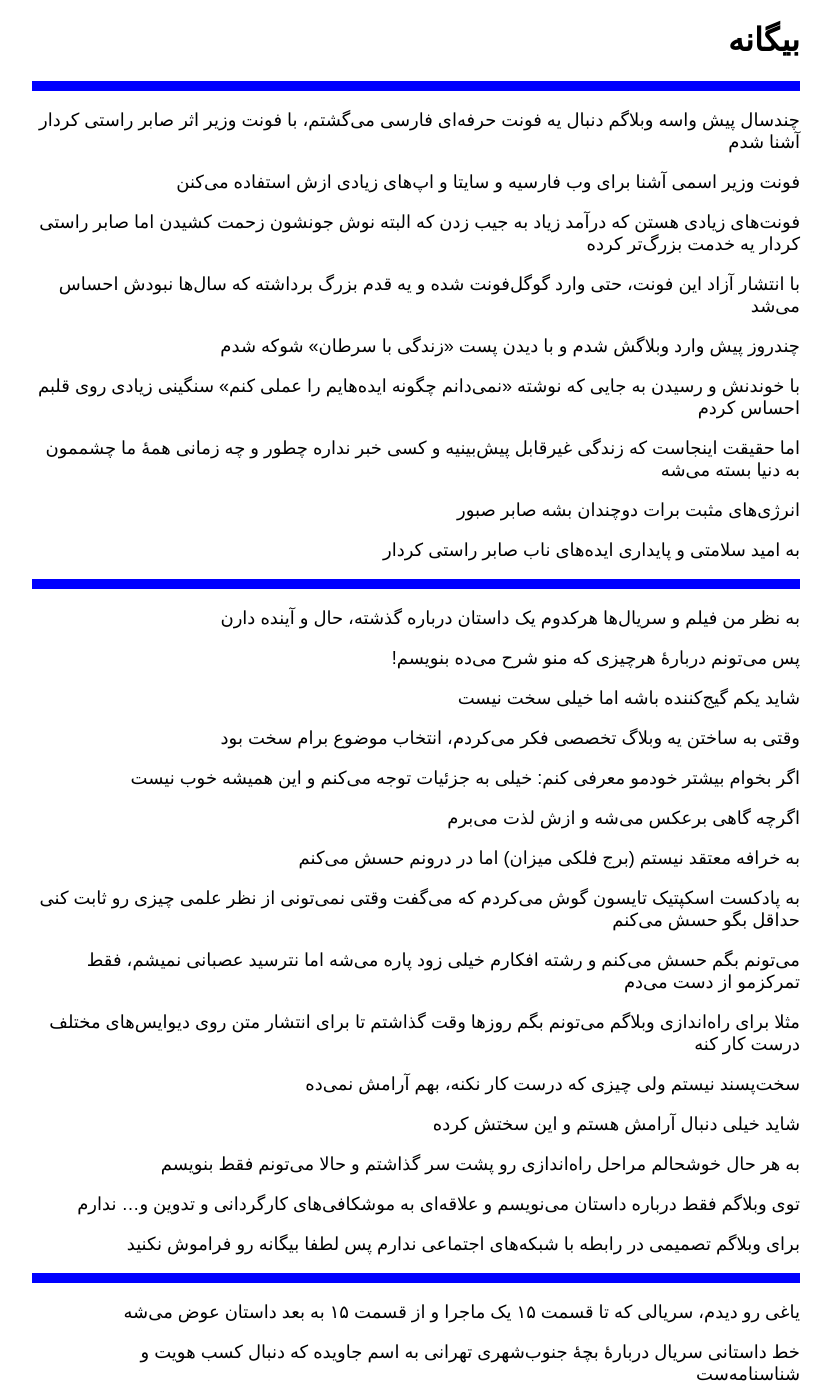
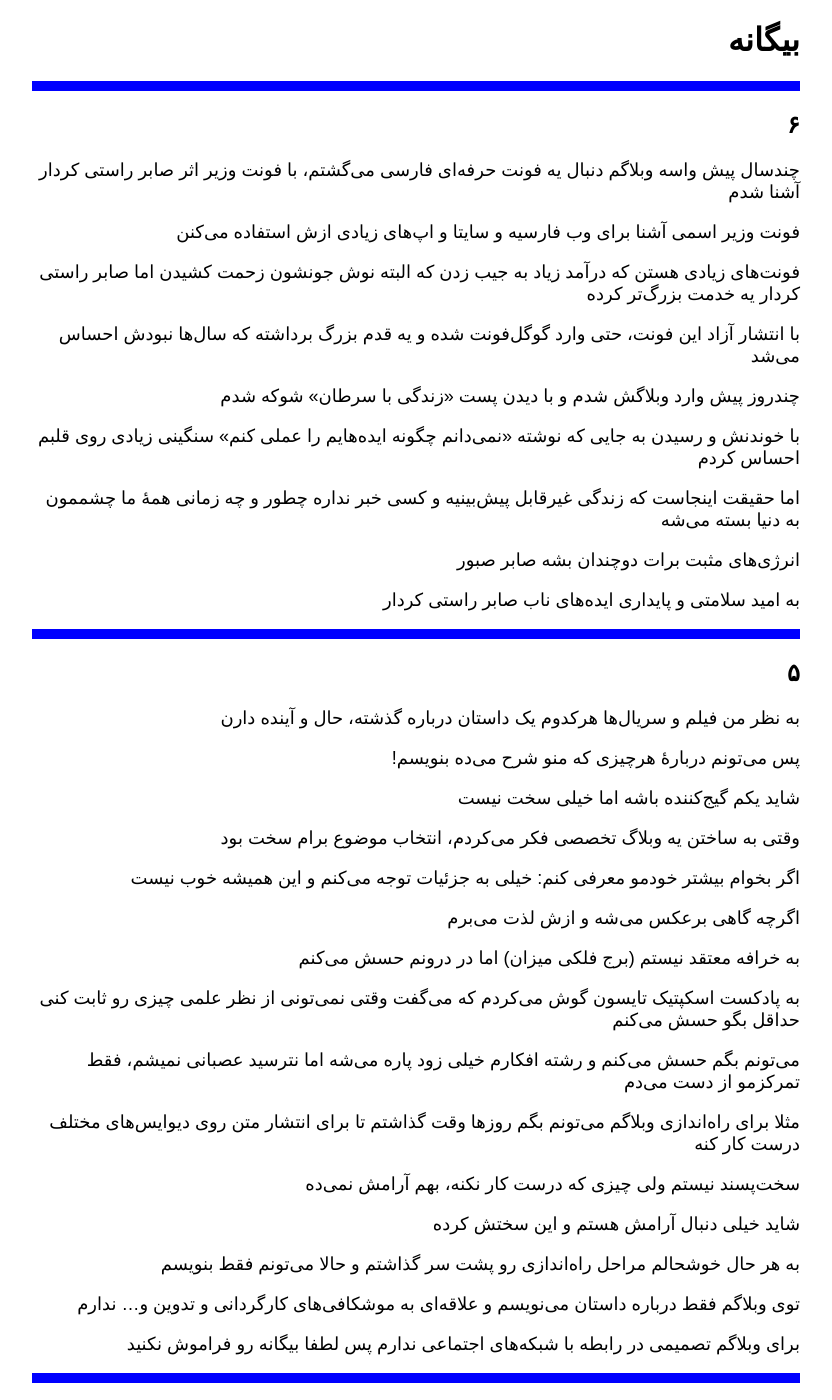
Before and after one commit to darkblog/darkblog.github.io, a Jekyll site: the page built from index.html, in a window 1280 px wide and 1400 px high. Shown: the whole window, without its empty margins (224-1056 px from the left). Built offline with Jekyll 4.4.1, drawn with Linux system fonts in a browser that asks for light colours.

Commit message:
Update index.html

```diff
--- a/index.html
+++ b/index.html
@@ -8,7 +8,6 @@
 <title>بیگانه</title>
 <meta charset="utf-8">
 <meta name="viewport" content="width=device-width, initial-scale=1">
-<meta name="description" content="بیگانه">
 <link rel="canonical" href="https://biganeh.com/">
 <style>body{font-family:sans-serif;margin:auto;padding:0 1.25em 0 1.25em;max-width:48em}p{font-size:large}hr{border:thick solid blue}</style>
 </head>
@@ -16,6 +15,7 @@
 <h1>بیگانه</h1>
 {% for post in site.posts limit:1000 %}
 <hr>
+<h2>{{ post.title }}</h2>
 {{ post.content }}
 {% endfor %}
 </body>
```
